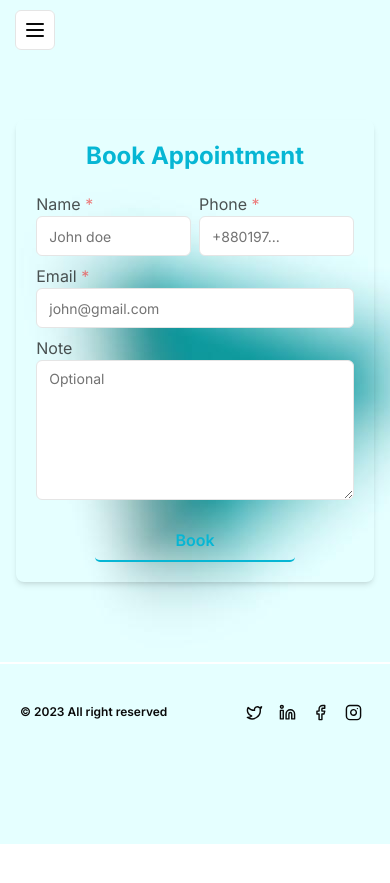
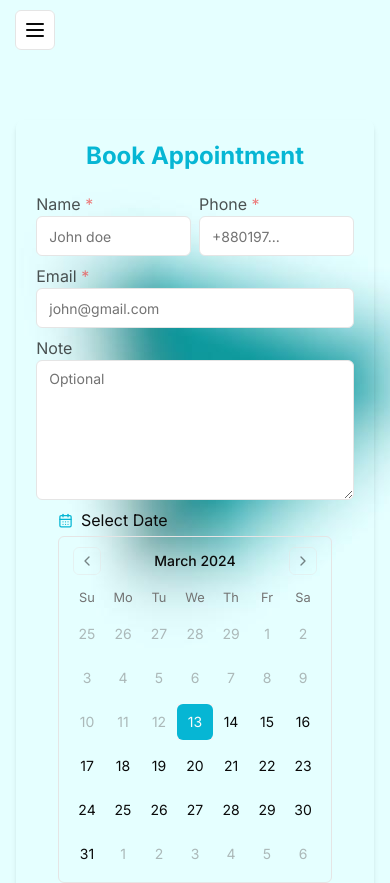
Before and after one commit to Sayed-Rafiul-Islam/doctor-front, a Next.js app: page /appointment in a window 390 px wide. Shown: the top 883 px of the page. Before the commit the page ends 844 px from the top, so only its background shows below. Built offline with nearby package versions, Linux system fonts and the light colour scheme.

Commit message:
appointment

```diff
--- a/app/(routes)/appointment/page.tsx
+++ b/app/(routes)/appointment/page.tsx
@@ -5,7 +5,7 @@ import BookAppointment from "@/components/BookAppointment";
 const Appointment = () => {
 
     return (
-        <div className="shadow-md rounded-lg mx-auto lg:w-2/3 md:w-3/4">
+        <div className="shadow-md rounded-lg mx-auto lg:w-2/3 md:w-11/12">
             <BookAppointment />
         </div>
      );
--- a/components/BookAppointment.tsx
+++ b/components/BookAppointment.tsx
@@ -9,7 +9,7 @@ import { Button } from "./ui/button";
 import "./bookAppointment.css"
 import axios from "axios";
 import { Textarea } from "./ui/textarea";
-import toast, { Toaster } from "react-hot-toast";
+import toast from "react-hot-toast";
 const BookAppointment = () => {
 
     const [name, setName] = useState('')
@@ -20,48 +20,39 @@ const BookAppointment = () => {
     const [timeSlot, setTimeSlot] = useState([])
     const [selectedSlot, setSelectedSlot] = useState('')
 
-    useEffect(() => {
-        getTtime()
-    },[])
-
-    const getTtime = () => {
-        const timeList : any = []
-
-        for (let i = 10; i < 12; i++) {
-            timeList.push({
-                time : i + ':00 AM'
-            })
-            timeList.push({
-                time : i + ':30 AM'
-            })
-        }
-
-        for (let i = 12; i <= 12; i++) {
-            timeList.push({
-                time : i + ':00 PM'
-            })
-            timeList.push({
-                time : i + ':30 PM'
-            })
-        }
-
-        for (let i = 1; i <= 6; i++) {
-            timeList.push({
-                time : i + ':00 PM'
-            })
-            timeList.push({
-                time : i + ':30 PM'
-            })
-        }
-
-        setTimeSlot(timeList)
-    }
 
     const isPastDay = (day : any) => day < new Date()
 
+    const getTimeSlots = async () => {
+        const temp = date ? date.toISOString().split("T")[0] : ''
+        const year = temp.split("-")[0]
+        const month = temp.split("-")[1]
+        const day = parseInt(temp.split("-")[2]) + 1
+        const convertedDate = (year+"-"+month+"-"+day)
+        if ( convertedDate !== '') {
+            try {
+                const {data} = await axios(`http://localhost:5000/api/getTimeSlots?date=${convertedDate}`)
+                setTimeSlot(data)
+                toast.success("Appointment Booked")
+                setName('')
+                setEmail('')
+                setPhone('')
+                setNote('')
+
+            } catch (error) {
+                toast.error("Something went wrong")
+            }
+        }
+    }
+
     const handleBooking = async () => {
         try {
-            axios.post(`https://doctor-portfolio-server.vercel.app/api/appointments`,{name,email,phone,note,date,selectedSlot})
+            const temp = date ? date.toISOString().split("T")[0] : ''
+            const year = temp.split("-")[0]
+            const month = temp.split("-")[1]
+            const day = parseInt(temp.split("-")[2]) + 1
+            const convertedDate = (year+"-"+month+"-"+day)
+            axios.post(`http://localhost:5000/api/appointments`,{name,email,phone,note,date : convertedDate,selectedSlot})
             toast.success("Appointment Booked")
             setName('')
             setEmail('')
@@ -78,12 +69,25 @@ const BookAppointment = () => {
             <div className="flex items-center justify-center mt-10">
                 <h1 className="my-5 font-bold text-primary lg:text-4xl md:text-3xl text-2xl">Book Appointment</h1>
             </div>
-                <div className="grid grid-cols-2 gap-2">
-                    <div>
+                <div className="grid grid-cols-4 gap-x-5 gap-y-1 big-screen">
+                    <div className="col-span-2">
                         <label className="opacity-70">Name <span className="text-red-500">*</span></label>
                         <Input onChange={(e)=>setName(e.target.value)} value={name} required placeholder="John doe" />
                     </div>
-                    <div>
+                    <div className="flex flex-col row-span-4 col-span-2 items-baseline">
+                        <h2 className="flex gap-2 items-center">
+                            <CalendarDays className="text-cyan-500" size={15}/>
+                            Select Date
+                        </h2>
+                        <Calendar
+                            mode="single"
+                            selected={date}
+                            onSelect={setDate}
+                            className="rounded-md border calender mt-1"
+                            disabled={isPastDay}
+                        />
+                    </div>
+                    <div className="col-span-2">
                         <label className="opacity-70">Phone <span className="text-red-500">*</span></label>
                         <Input onChange={(e)=>setPhone(e.target.value)} value={phone} required placeholder="+880197..." />
                     </div>
@@ -95,13 +99,49 @@ const BookAppointment = () => {
                         <label className="opacity-70">Note</label>
                         <Textarea onChange={(e)=>setNote(e.target.value)} value={note} placeholder="Optional" />
                     </div>
+
+                </div>
+                <div className="small-screen gap-y-2">
+                    <div className="flex justify-between gap-x-2">
+                        <div className="w-1/2">
+                            <label className="opacity-70">Name <span className="text-red-500">*</span></label>
+                            <Input onChange={(e)=>setName(e.target.value)} value={name} required placeholder="John doe" />
+                        </div>
+                        <div className="w-1/2">
+                            <label className="opacity-70 ">Phone <span className="text-red-500">*</span></label>
+                            <Input onChange={(e)=>setPhone(e.target.value)} value={phone} required placeholder="+880197..." />
+                        </div>
+                    </div>
+                    <div className="">
+                        <label className="opacity-70">Email <span className="text-red-500">*</span></label>
+                        <Input onChange={(e)=>setEmail(e.target.value)} value={email} required placeholder="john@gmail.com" />
+                    </div>
+                    <div className="">
+                        <label className="opacity-70">Note</label>
+                        <Textarea onChange={(e)=>setNote(e.target.value)} value={note} placeholder="Optional" />
+                    </div>
+                    <div className="flex flex-col mx-auto items-baseline">
+                        <h2 className="flex gap-2 items-center">
+                            <CalendarDays className="text-cyan-500" size={15}/>
+                            Select Date
+                        </h2>
+                        <Calendar
+                            mode="single"
+                            selected={date}
+                            onSelect={setDate}
+                            className="rounded-md border calender mt-1"
+                            disabled={isPastDay}
+                        />
+                    </div>
+
                 </div>
                 <div className="flex justify-center">
                 <Dialog>
                     <DialogTrigger
+                    onClick={getTimeSlots}
                     className="dialogue-trigger dialogue-trigger-btn border-b-2 border-primary text-primary font-semibold py-2 lg:px-32 mx-2 px-20 my-5 rounded-lg"
                     >
-                        Book
+                        View Time Slots
                     </DialogTrigger>
                     {
                         (name === '' || email === '' || phone === '') ?
@@ -124,21 +164,7 @@ const BookAppointment = () => {
                         <DialogHeader>
                         <DialogTitle className="text-center">Book Appointment</DialogTitle>
                         <DialogDescription>
-                            <div className="flex lg:flex-row md:flex-row flex-col lg:pt-0 md:pt-0 pt-48 max-h-[550px] overflow-y-scroll items-center justify-center gap-2">
-                                {/* calender */}
-                                <div className="flex flex-col gap-3 items-baseline">
-                                    <h2 className="flex gap-2 items-center">
-                                        <CalendarDays className="text-cyan-500" size={15}/>
-                                        Select Date
-                                    </h2>
-                                    <Calendar
-                                        mode="single"
-                                        selected={date}
-                                        onSelect={setDate}
-                                        className="rounded-md border"
-                                        disabled={isPastDay}
-                                    />
-                                </div>
+                            <div className="flex lg:flex-row md:flex-row flex-col lg:pt-0 md:pt-0 pt-48 max-h-[550px] items-center justify-center gap-2">
                                 <div className="mt-3">
                                     <h2 className="flex gap-2 items-center mb-3">
                                             <Clock className="text-cyan-500" size={15}/>
@@ -146,7 +172,7 @@ const BookAppointment = () => {
                                         </h2>
                                     <div className="grid grid-cols-3 gap-2 border rounded-lg p-3">
                                         {   timeSlot &&
-                                            timeSlot.map(({time},index) =>
+                                            timeSlot.map((time,index) =>
                                                 <h2
                                                 onClick={()=>setSelectedSlot(time)}
                                                 className={`p-2 border rounded-lg text-xs
@@ -160,10 +186,10 @@ const BookAppointment = () => {
                             </div>
                         </DialogDescription>
                         </DialogHeader>
-                        <DialogFooter className="mx-auto lg:mx-0 md:mx-0">
+                        <DialogFooter className="mx-auto">
                             <DialogClose>
                                 <Button className="mr-4" type="button" variant='destructive'>Close</Button>
-                                <Button onClick={handleBooking} type="button" variant='default'>Submit</Button>
+                                <Button onClick={handleBooking} type="button" variant='default'>Book</Button>
                             </DialogClose>
                         </DialogFooter>
                     </DialogContent>
@@ -171,7 +197,7 @@ const BookAppointment = () => {
 
                 </Dialog>
                 </div>
-                <Toaster />
+
             </div>
      );
 }
--- a/components/bookAppointment.css
+++ b/components/bookAppointment.css
@@ -32,24 +32,94 @@
 }
 
 .booking-card {
-    padding: 0 150px;
+    padding: 0 100px;
+}
+
+.calender {
+    padding: 10px 60px;
+}
+
+.small-screen {
+    display: none;
 }
 
 
-@media (max-width: 1350px) {
+@media (max-width: 1320px) {
     .booking-card {
-        padding: 0 100px;
+        padding: 0 20px;
+    }
+    .calender {
+        padding: 10px 30px;
     }
 }
-@media (max-width: 1000px) {
+@media (max-width: 1100px) {
+    .booking-card {
+        padding: 0 10px;
+    }
+    .calender {
+        padding: 10px 5px;
+    }
+}
+@media (max-width: 1020px) {
+    .booking-card {
+        padding: 0 50px;
+    }
+    .calender {
+        padding: 10px 50px;
+    }
+}
+@media (max-width: 900px) {
+    .booking-card {
+        padding: 0 30px;
+    }
+    .calender {
+        padding: 10px 30px;
+    }
 
 }
-@media (max-width: 770px) {
-
-}
-@media (max-width: 620px) {
+@media (max-width: 800px) {
+    .big-screen {
+        display: none;
+    }
+    .small-screen {
+        display: flex;
+        flex-direction: column;
+    }
     .booking-card {
         padding: 0 50px;
+    }
+    .calender {
+        padding: 10px 150px;
+    }
+}
+@media (max-width: 725px) {
+    .big-screen {
+        display: none;
+    }
+    .small-screen {
+        display: flex;
+        flex-direction: column;
+    }
+    .booking-card {
+        padding: 0 50px;
+    }
+    .calender {
+        padding: 10px 80px;
+    }
+}
+@media (max-width: 565px) {
+    .big-screen {
+        display: none;
+    }
+    .small-screen {
+        display: flex;
+        flex-direction: column;
+    }
+    .booking-card {
+        padding: 0 50px;
+    }
+    .calender {
+        padding: 10px 10px;
     }
 }
 @media (max-width: 460px) {
--- a/package.json
+++ b/package.json
@@ -24,10 +24,12 @@
     "react": "^18",
     "react-day-picker": "^8.10.0",
     "react-dom": "^18",
+    "react-hook-form": "^7.51.0",
     "react-hot-toast": "^2.4.1",
     "tailwind-merge": "^2.2.1",
     "tailwindcss-animate": "^1.0.7",
-    "vaul": "^0.9.0"
+    "vaul": "^0.9.0",
+    "zod": "^3.22.4"
   },
   "devDependencies": {
     "@types/node": "^20",
```
Also changed, not shown: 1 other file (tests, documents, lock files or other folders).
